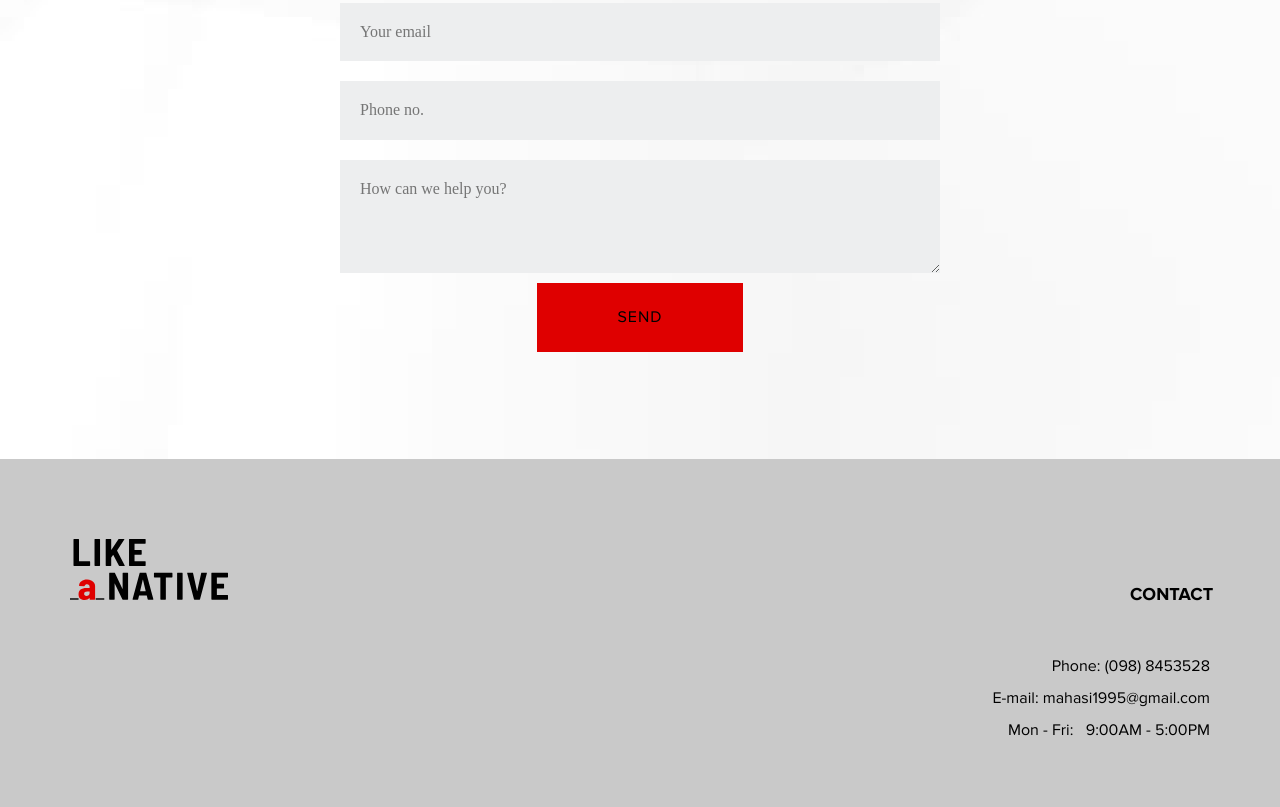
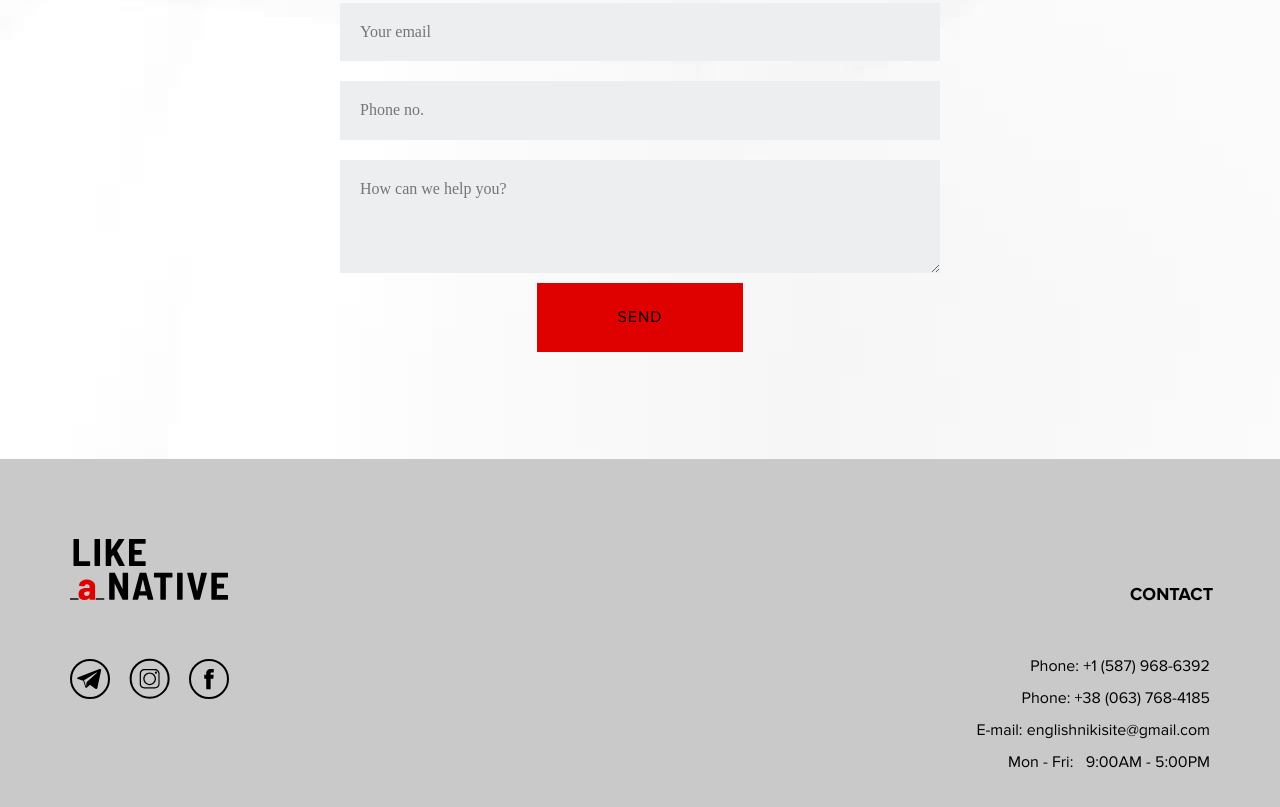
Before and after one commit to Taniak27/Yevgenia_1, a plain HTML site: page contact.html in a window 1280 px wide. Shown: the part 381-1188 px from the top of the page. Drawn offline with nearby package versions, Linux system fonts and the light colour scheme.

Commit message:
Update contact.html

```diff
--- a/contact.html
+++ b/contact.html
@@ -113,16 +113,20 @@
 
     <div class="second_line">
       <div class="social-media__bottom-container">
-          <div class="social-media__bottom-container__icon"><a href="#">
-            <img src="/src/icons/Telegram _icon.svg" alt="">
+          <div class="social-media__bottom-container__icon"><a href="https://t.me/Yevgeniia_N">
+            <img src="icons/Telegram _icon.svg" alt="">
           </a></div>
-          <div class="social-media__bottom-container__icon"><a><img src="/src/icons/Instagram_icon.svg" href="#" alt=""></a></div>
-          <div class="social-media__bottom-container__icon last-element"><img src="/src/icons/Facebook_icon.svg" alt=""></div>
+          <div class="social-media__bottom-container__icon"><a href="https://instagram.com/like_a_nativenglish?utm_source=qr&igshid=MzNlNGNkZWQ4Mg%3D%3D">
+            <img src="icons/Instagram_icon.svg" alt=""></a></div>
+          <div class="social-media__bottom-container__icon last-element"><a href="#"><img src="icons/Facebook_icon.svg" alt=""></a></div>
+
 
         <div class="cont_info">
-          <p class="cont_info__tel">Phone: <a href="tel:0988453528" class="data">(098) 8453528 </a></p>
+        <p class="cont_info__tel">Phone: <a href="tel:+15879686392" class="data">+1 (587) 968-6392 </a></p>
         <br>
-          <p>E-mail: <a href="mailto: mahasi1995@gmail.com" class="data">mahasi1995@gmail.com</a></p>
+        <p class="cont_info__tel">Phone: <a href="tel:+380637684185" class="data">+38 (063) 768-4185 </a></p>
+        <br>
+        <p>E-mail: <a href="mailto: englishnikisite@gmail.com" class="data">englishnikisite@gmail.com</a></p>
         <br>
         <p>Mon - Fri: &nbsp; 9:00AM - 5:00PM</p>
         </div>
```
Lines whose indentation alone changed are shown as unchanged.
